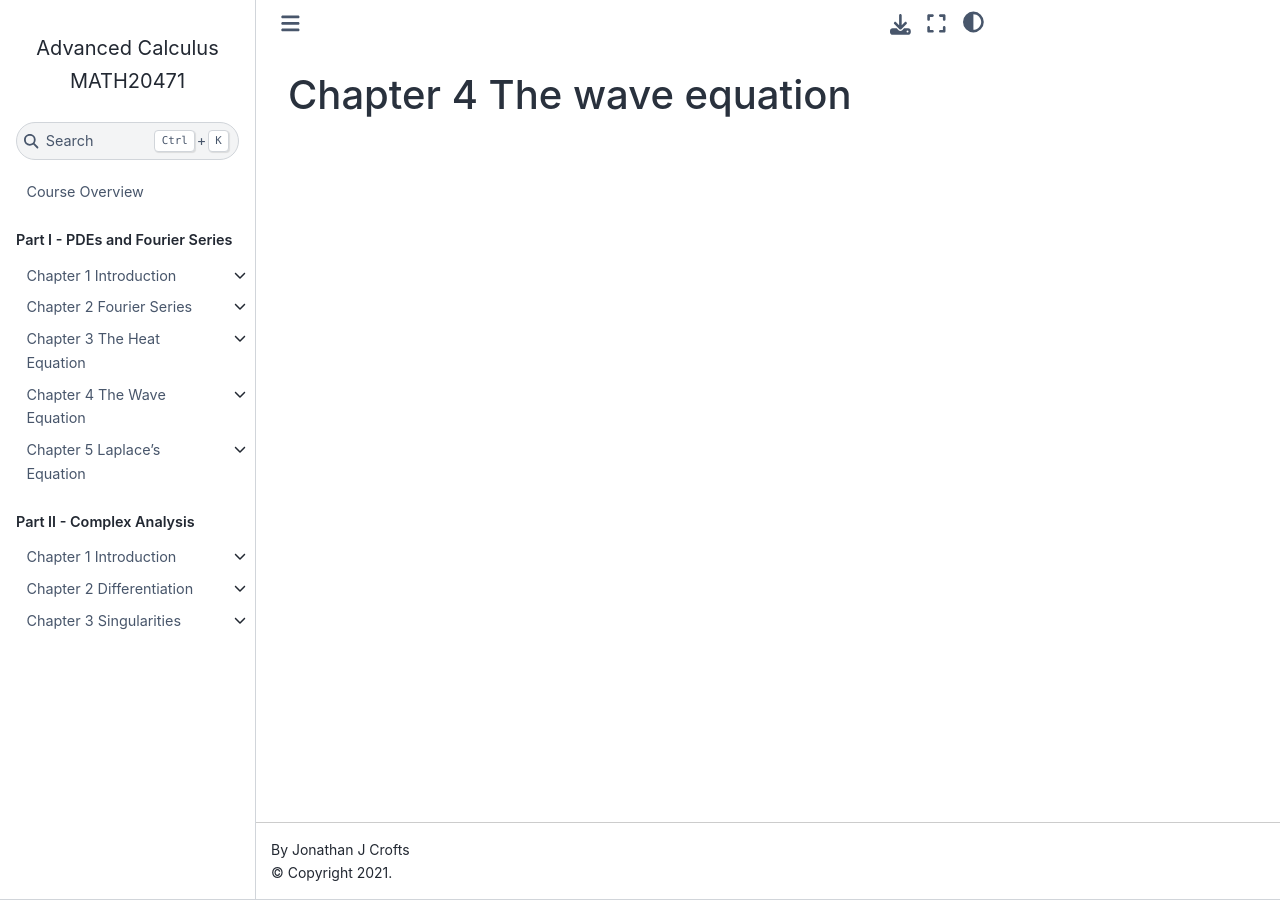
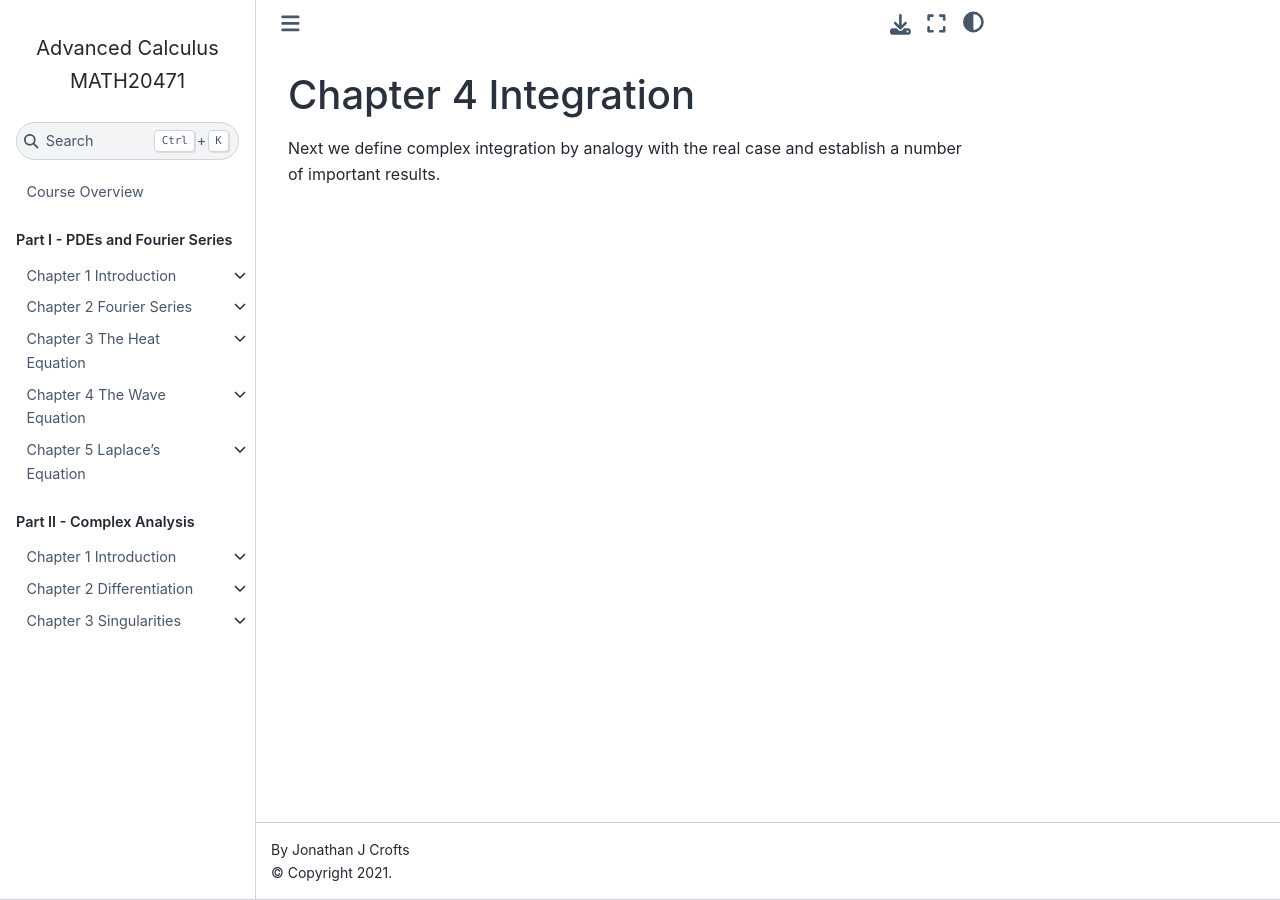
Before and after one commit to jjcrofts77/Advanced-Calculus-MATH20471, a Jupyter Book: the page built from content/notebooks/Part2/Chapter4/Chapter4Intro.md, in a window 1280 px wide. Built offline with Jupyter Book 1.0.4 settings and Sphinx 7.4.7 and the Sphinx Book theme 1.1.4, drawn with Linux system fonts in a browser that asks for light colours.

Commit message:
Update Chapter4Intro.md

```diff
--- a/content/notebooks/Part2/Chapter4/Chapter4Intro.md
+++ b/content/notebooks/Part2/Chapter4/Chapter4Intro.md
@@ -1 +1,3 @@
-# Chapter 4 The wave equation
+# Chapter 4 Integration
+
+Next we define complex integration by analogy with the real case and establish a number of important results.
```
